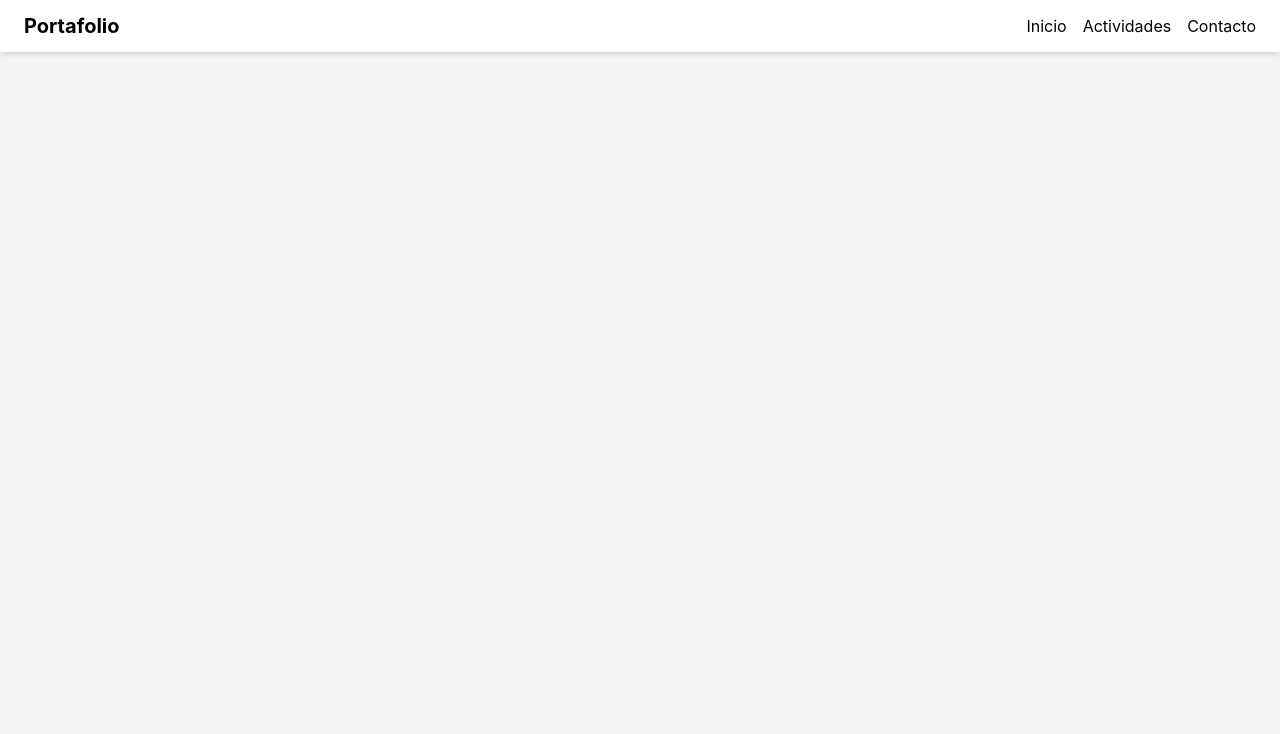
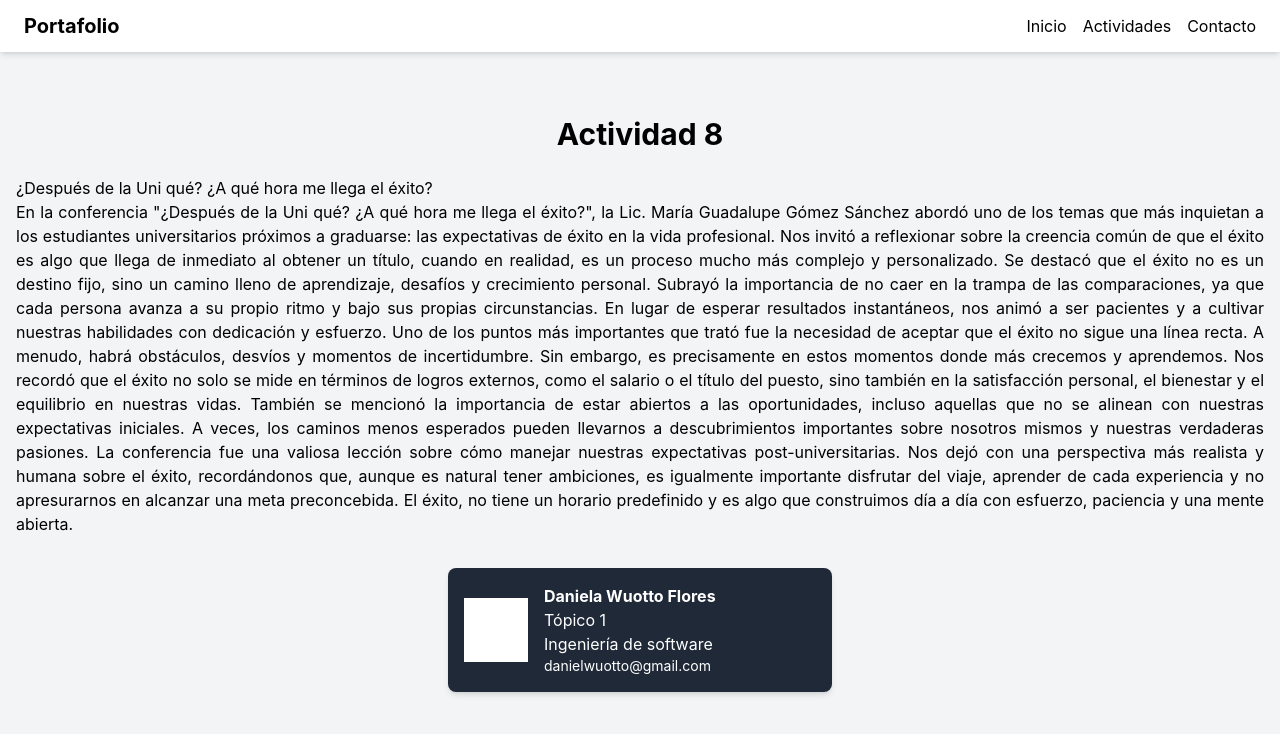
Before and after one commit to Wuotto-D/topico, a React (Create React App) app: page /Detona in a window 1280 px wide. Shown: the top 734 px of the page. Built offline with nearby package versions, Linux system fonts and the light colour scheme.

Commit message:
added detona page

```diff
--- a/src/App.js
+++ b/src/App.js
@@ -15,6 +15,7 @@ import Pareto from './Pages/Pareto';
 import Sombreros from './Pages/6Sombreros'
 import Resumen from './Pages/Resumen'
 import Google from './Pages/google'
+import Detona from './Pages/Detona'
 
 function App() {
   return (
@@ -37,6 +38,7 @@ function App() {
             <Route path="/6Sombreros" element={ <Sombreros/> }/>
             <Route path="/Resumen" element={ <Resumen/> }/>
             <Route path="/Google" element={ <Google/> }/>
+            <Route path="/Detona" element={<Detona/>}/>
 
           </Routes>
         </main>
--- a/src/Pages/Activity.js
+++ b/src/Pages/Activity.js
@@ -5,7 +5,8 @@ import InfoCard from './InfoCard';
 function ActivityButton({ number, description }) {
   const path = number === 4 ? "/actividad4": number === 6 ? "/collage-interactivo"
    : number === 7 ? "/actividad7" : number === 8 ? "/actividad8": number === 9 ? "/actividad9": number===10?"/FODA" :
-   number== 11 ? "/catwda" : number == 12 ? "/ishikawa": number == 13 ? "/Pareto": number == 14 ? "/6Sombreros": number == 15 ? "/resumen" : number == 16 ? "/Google": "#";
+   number== 11 ? "/catwda" : number == 12 ? "/ishikawa": number == 13 ? "/Pareto": number == 14 ? "/6Sombreros": number == 15 ? "/resumen" : number == 16 ? "/Google"
+   : number == 17 ? "/Detona": "#";
 
   return (
     <Link
@@ -35,14 +36,15 @@ function Actividades() {
     "Pareto",
     "Sombreros",
     "Resumen",
-    "Google"
+    "Google",
+    "Detona"
   ];
 
   return (
     <div className="container mx-auto px-6 py-8">
       <h2 className="text-3xl font-bold mb-8">Actividades</h2>
       <div className="grid grid-cols-1 md:grid-cols-3 gap-6">
-        {[1, 2, 3, 4, 5, 6, 7, 8, 9, 10,11,12,13,14,15,16].map((num) => (
+        {[1, 2, 3, 4, 5, 6, 7, 8, 9, 10,11,12,13,14,15,16,17].map((num) => (
           <ActivityButton
             key={num}
             number={num}
--- /dev/null
+++ b/src/Pages/Detona.js
@@ -0,0 +1,46 @@
+import React from 'react';
+import InfoCard from './InfoCard';
+
+function Detona() {
+  return (
+    <div className="container mx-auto px-4 py-8">
+      <h1 className="text-3xl font-bold mb-6 text-center">Actividad 8</h1>
+
+      <article className="prose lg:prose-xl mb-8">
+        <h2>¿Después de la Uni qué? ¿A qué hora me llega el éxito?
+        </h2>
+        <p className="text-justify">
+        En la conferencia "¿Después de la Uni qué? ¿A qué hora me llega el éxito?", la Lic. María Guadalupe Gómez Sánchez abordó uno de
+        los temas que más inquietan a los estudiantes universitarios próximos a graduarse: las expectativas de éxito en la vida profesional.
+        Nos invitó a reflexionar sobre la creencia común de que el éxito es algo que llega de inmediato al obtener un título, cuando en realidad,
+         es un proceso mucho más complejo y personalizado.
+
+Se destacó que el éxito no es un destino fijo, sino un camino lleno de aprendizaje, desafíos y crecimiento personal.
+Subrayó la importancia de no caer en la trampa de las comparaciones, ya que cada persona avanza a su propio ritmo y bajo sus propias
+circunstancias. En lugar de esperar resultados instantáneos, nos animó a ser pacientes y a cultivar nuestras habilidades con dedicación y
+esfuerzo.
+
+Uno de los puntos más importantes que trató fue la necesidad de aceptar que el éxito no sigue una línea recta. A menudo, habrá obstáculos,
+desvíos y momentos de incertidumbre. Sin embargo, es precisamente en estos momentos donde más crecemos y aprendemos. Nos recordó que el éxito
+no solo se mide en términos de logros externos, como el salario o el título del puesto, sino también en la satisfacción personal, el bienestar
+y el equilibrio en nuestras vidas.
+
+También se mencionó la importancia de estar abiertos a las oportunidades, incluso aquellas que no se alinean con nuestras expectativas iniciales.
+A veces, los caminos menos esperados pueden llevarnos a descubrimientos importantes sobre nosotros mismos y nuestras verdaderas pasiones.
+
+La conferencia fue una valiosa lección sobre cómo manejar nuestras expectativas post-universitarias. Nos dejó con una perspectiva más
+realista y humana sobre el éxito, recordándonos que, aunque es natural tener ambiciones, es igualmente importante disfrutar del viaje, aprender de
+cada experiencia y no apresurarnos en alcanzar una meta preconcebida. El éxito, no tiene un horario predefinido y es
+ algo que construimos día a día con esfuerzo, paciencia y una mente abierta.
+        </p>
+
+
+      </article>
+
+
+      <InfoCard />
+    </div>
+  );
+}
+
+export default Detona;
--- a/src/Pages/Resumen.js
+++ b/src/Pages/Resumen.js
@@ -1,7 +1,7 @@
 import React from 'react';
 import InfoCard from './InfoCard';
 
-function Actividad7() {
+function Resumen() {
   return (
     <div className="container mx-auto px-4 py-8">
       <h1 className="text-3xl font-bold mb-6 text-center">Actividad 8</h1>
@@ -27,4 +27,4 @@ En el video de Mejía Madrid denuncia la persistente influencia de un grupo de e
   );
 }
 
-export default Actividad7;
+export default Resumen;
--- a/src/Pages/google.js
+++ b/src/Pages/google.js
@@ -1,7 +1,7 @@
 import React from 'react';
 import InfoCard from './InfoCard';
 
-function Actividad7() {
+function google() {
   return (
     <div className="container mx-auto px-4 py-8">
       <h1 className="text-3xl font-bold mb-6 text-center">Actividad 8</h1>
@@ -34,4 +34,4 @@ Creo que es fundamental que como sociedad reflexionemos sobre el papel que quere
   );
 }
 
-export default Actividad7;
+export default google;
```
